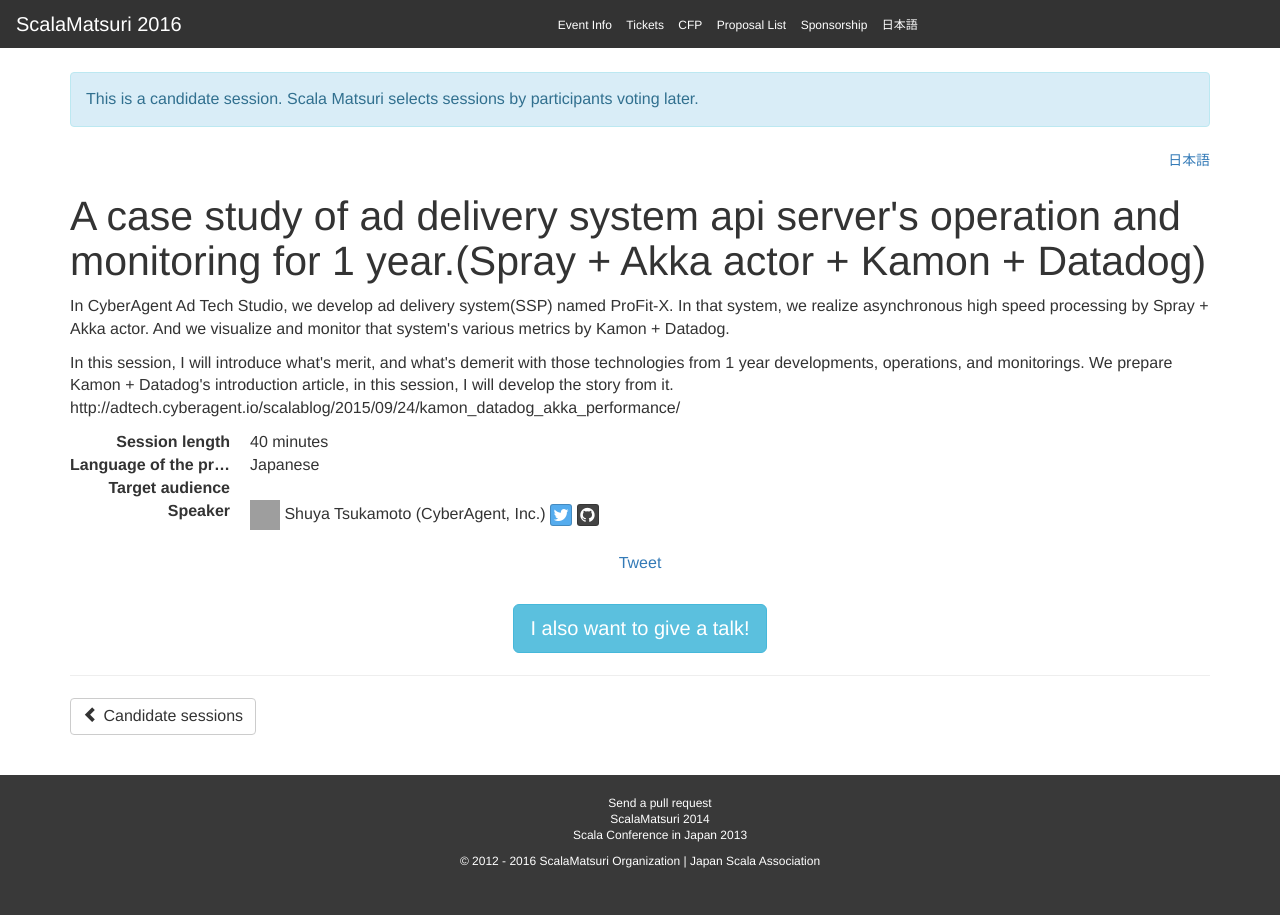
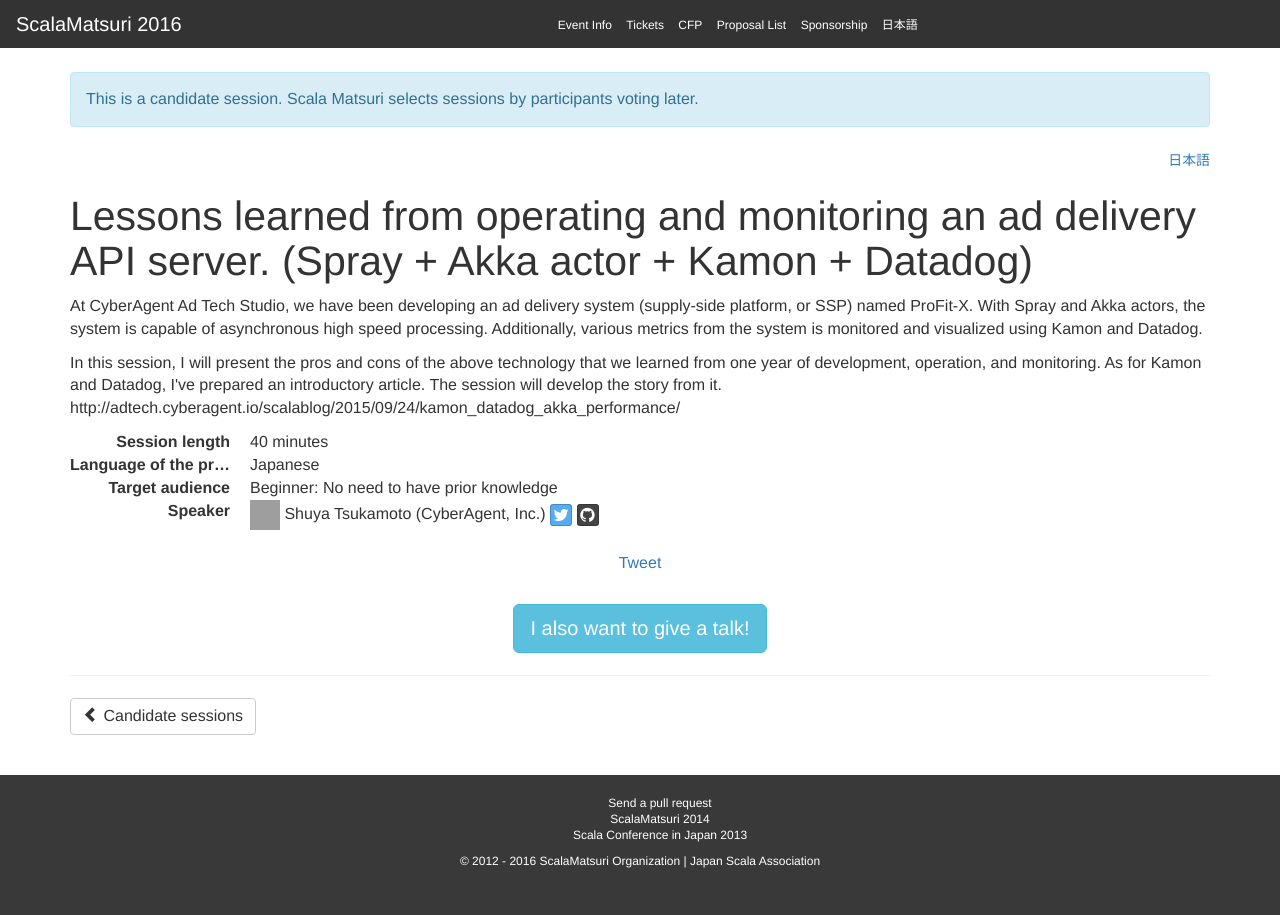
Before and after one commit to scalajp/2016.scalamatsuri.org, a Jekyll site: the page built from _candidates_en/ShuyaTsukamoto_1.html, in a window 1280 px wide. Built offline with Jekyll 4.4.1, drawn with Linux system fonts in a browser that asks for light colours; nearby versions of some CDN libraries; comment, search, counter and statistics services are not loaded; grey boxes are pictures that could not be loaded.

Commit message:
Apply review

```diff
--- a/_candidates_en/ShuyaTsukamoto_1.html
+++ b/_candidates_en/ShuyaTsukamoto_1.html
@@ -1,8 +1,8 @@
 ---
 name: Shuya Tsukamoto
-title: A case study of ad delivery system api server's operation and monitoring for 1 year.(Spray + Akka actor + Kamon + Datadog)
+title: Lessons learned from operating and monitoring an ad delivery API server. (Spray + Akka actor + Kamon + Datadog)
 length: 40
-audience: Buginner
+audience: Beginner
 language: Japanese
 twitter: s_tsuka
 github: tsukaby
@@ -10,10 +10,10 @@ icon: https://pbs.twimg.com/profile_images/1092987031/09M38269.jpg
 organization: CyberAgent, Inc.
 ---
 <p>
-In CyberAgent Ad Tech Studio, we develop ad delivery system(SSP) named ProFit-X. In that system, we realize asynchronous high speed processing by Spray + Akka actor. And we visualize and monitor that system's various metrics by Kamon + Datadog.
+At CyberAgent Ad Tech Studio, we have been developing an ad delivery system (supply-side platform, or SSP) named ProFit-X. With Spray and Akka actors, the system is capable of asynchronous high speed processing. Additionally, various metrics from the system is monitored and visualized using Kamon and Datadog.
 </p>
 <p>
-In this session, I will introduce what's merit, and what's demerit with those technologies from 1 year developments, operations, and monitorings.
-We prepare Kamon + Datadog's introduction article, in this session, I will develop the story from it.
+In this session, I will present the pros and cons of the above technology that we learned from one year of development, operation, and monitoring.
+As for Kamon and Datadog, I've prepared an introductory article. The session will develop the story from it.
 http://adtech.cyberagent.io/scalablog/2015/09/24/kamon_datadog_akka_performance/
 </p>
--- a/_candidates_ja/ShuyaTsukamoto_1.html
+++ b/_candidates_ja/ShuyaTsukamoto_1.html
@@ -2,7 +2,7 @@
 name: 塚本 修也
 title: 広告配信APIサーバを約1年間運用・監視した話(Spray + Akka actor + Kamon + Datadog)
 length: 40
-audience: Buginner
+audience: Beginner
 language: Japanese
 twitter: s_tsuka
 github: tsukaby
```
